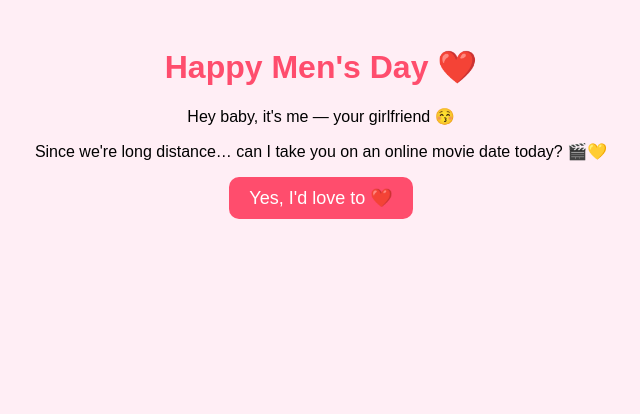
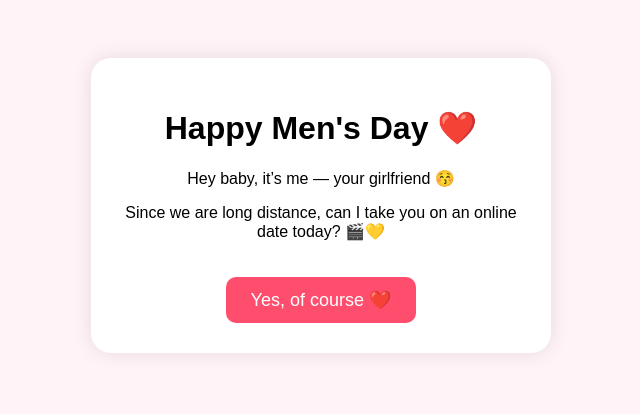
Before and after one commit to moretotanvi/mens-day-surprise, a plain HTML site: page index.html in a window 1280 px wide. Shown: the whole page, without its empty margins (319-959 px from the left). Drawn offline with Linux system fonts and the light colour scheme.

Commit message:
Update index.html

```diff
--- a/index.html
+++ b/index.html
@@ -1,16 +1,50 @@
-<html>
-  <body style="text-align:center; font-family:sans-serif; background:#ffeef5; padding:40px;">
-    <h1 style="color:#ff4d6d;">Happy Men's Day ❤️</h1>
-    <p>Hey baby, it's me — your girlfriend 😚</p>
-    <p>Since we're long distance… can I take you on an online movie date today? 🎬💛</p>
+<!DOCTYPE html>
+<html lang="en">
+<head>
+<meta charset="UTF-8">
+<title>Happy Men's Day ❤️</title>
+<style>
+  body {
+    background: #fff3f8;
+    font-family: Arial, sans-serif;
+    text-align: center;
+    padding: 50px;
+  }
+  .card {
+    background: white;
+    padding: 30px;
+    border-radius: 20px;
+    box-shadow: 0 0 20px rgba(0,0,0,0.1);
+    max-width: 400px;
+    margin: auto;
+  }
+  button {
+    background: #ff4d6d;
+    color: white;
+    border: none;
+    padding: 12px 25px;
+    border-radius: 10px;
+    font-size: 18px;
+    cursor: pointer;
+    margin-top: 20px;
+  }
+  .hidden {
+    display: none;
+  }
+</style>
+</head>
 
-    <button style="padding:10px 20px; border:0; background:#ff4d6d; color:white; border-radius:10px; font-size:18px;"
-            onclick="document.getElementById('msg').style.display='block'">
-      Yes, I'd love to ❤️
-    </button>
+<body>
+<div class="card">
+  <h1>Happy Men's Day ❤️</h1>
+  <p>Hey baby, it’s me — your girlfriend 😚</p>
+  <p>Since we are long distance, can I take you on an online date today? 🎬💛</p>
 
-    <p id="msg" style="display:none; margin-top:20px; color:#ff4d6d; font-weight:bold;">
-      Yayy!! Pick a movie naaa 😭💛
-    </p>
-  </body>
+  <button onclick="document.getElementById('msg').style.display='block'">
+    Yes, of course ❤️
+  </button>
+
+  <p id="msg" class="hidden">Yayyy!! Choose a movie baby 😭💛</p>
+</div>
+</body>
 </html>
```
